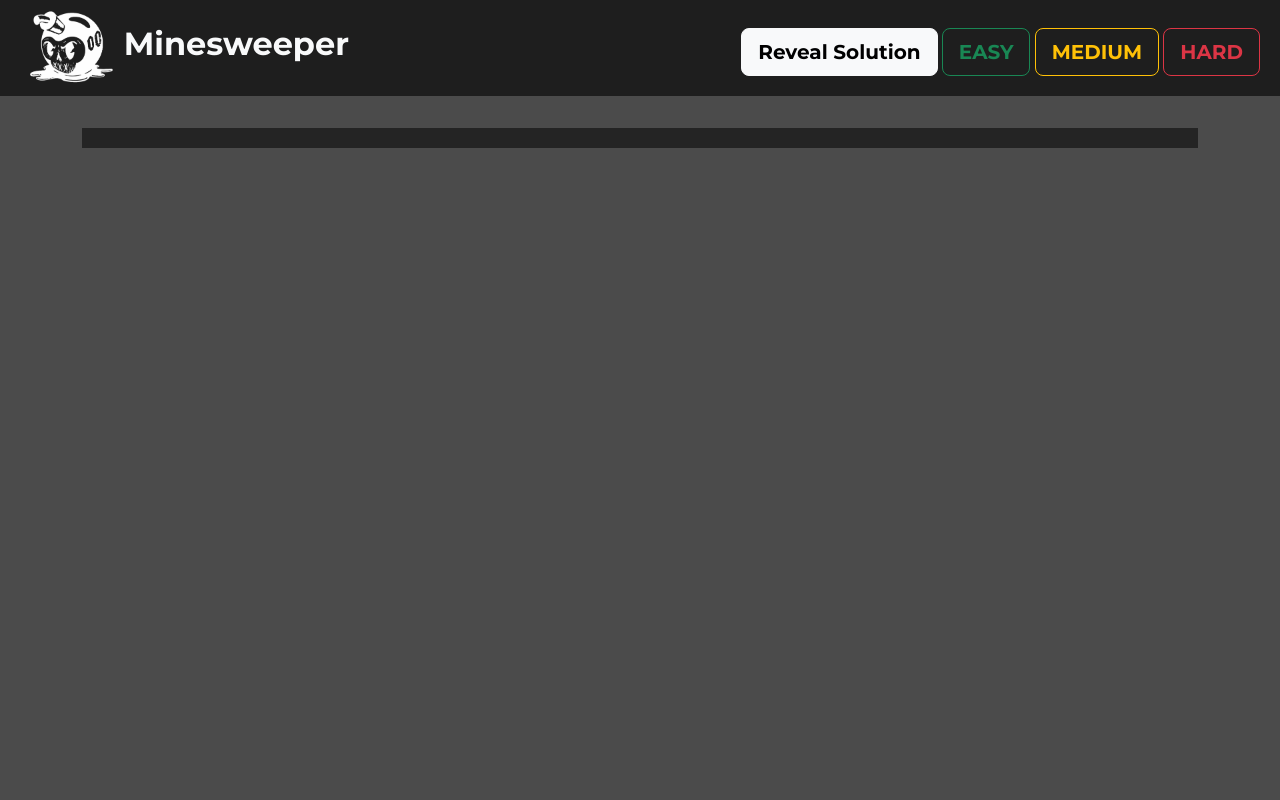
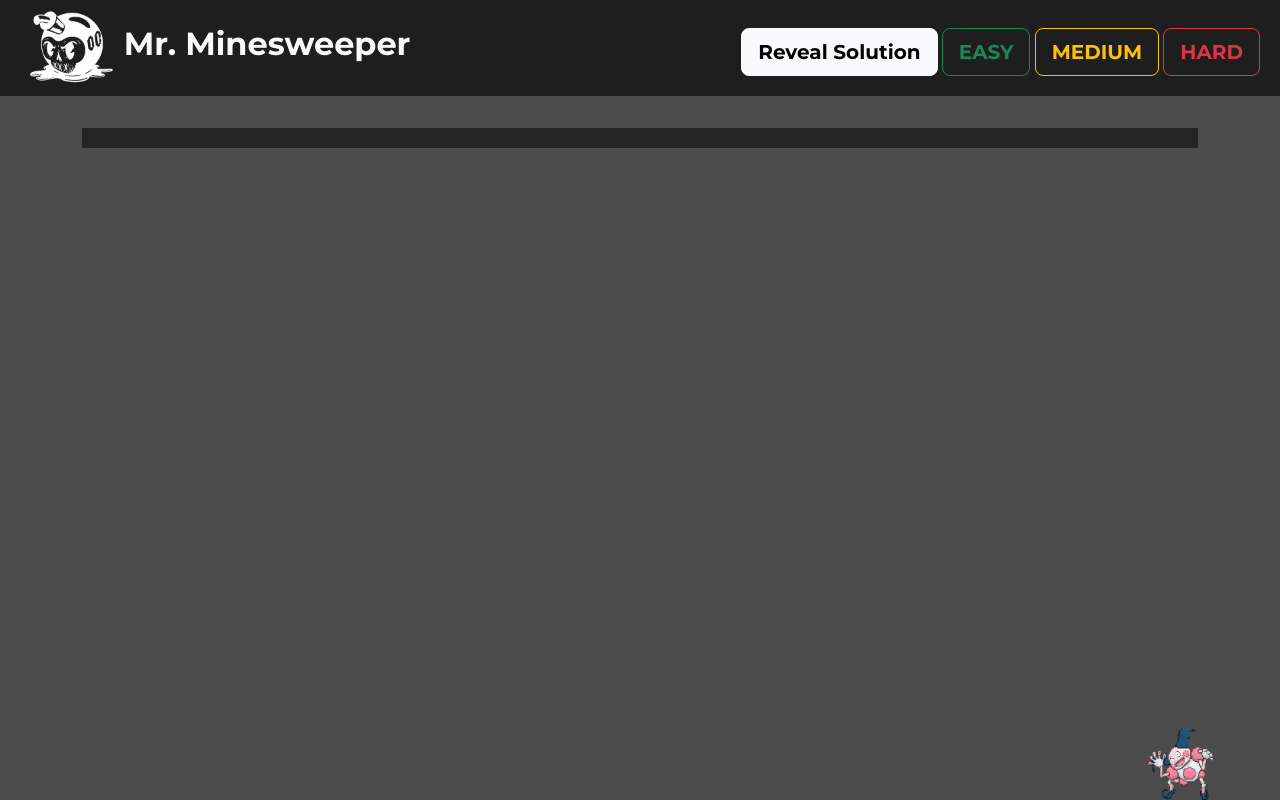
Before and after one commit to ayush-saklani/minesweeper, a website: page index.html in a window 1280 px wide. Drawn offline with nearby package versions, Linux system fonts and the light colour scheme.

Commit message:
frontend improv

```diff
--- a/index.html
+++ b/index.html
@@ -18,7 +18,7 @@
     <nav class="navbar navbar-expand p-2">
         <div class="container-fluid">
             <img class="mx-2" src="assets/logo.png" height="80px">
-            <h2 class="text-header text-light me-auto"><b>Minesweeper</b></h2>
+            <h2 class="text-header text-light me-auto"><b>Mr. Minesweeper</b></h2>
             <div class="btn-group-horizontal ms-5 mt-2 " role="group" aria-label="Vertical button group">
                 <button type="button" class="btn btn-light btn-lg text-header" id="show"><b>Reveal Solution</b></button>
                 <input type="radio" class="btn-check" name="vbtn-radio" id="EASY"><label class="btn btn-outline-success btn-lg text-header" for="EASY"><b>EASY</b></label>
@@ -34,6 +34,9 @@
         </div>
 
     </div>
+    <div id="mrmime" class="position-absolute bottom-0 end-0">
+        <img src="assets/mrmime.gif" height="80px">
+    </div>
     <script src="index.js"></script>
     <script src="https://cdn.jsdelivr.net/npm/bootstrap@5.3.3/dist/js/bootstrap.bundle.min.js" integrity="sha384-YvpcrYf0tY3lHB60NNkmXc5s9fDVZLESaAA55NDzOxhy9GkcIdslK1eN7N6jIeHz" crossorigin="anonymous"></script>
 </body>
--- a/style.css
+++ b/style.css
@@ -2,7 +2,6 @@
     font-family: "Montserrat", sans-serif;
 }
 .navbar{
-    /* height: 50px; */
     background-color: rgba(0, 0, 0, 0.605);
 }
 #tabparent img{
@@ -22,6 +21,9 @@ body{
     margin-right: auto;
 }
 @media (max-width: 991px) {
+    #mrmime{
+        visibility: hidden;
+    }
     /* .navbar{
         visibility: hidden;
     } */
```
Also changed, not shown: assets/mrmime.gif (added).
